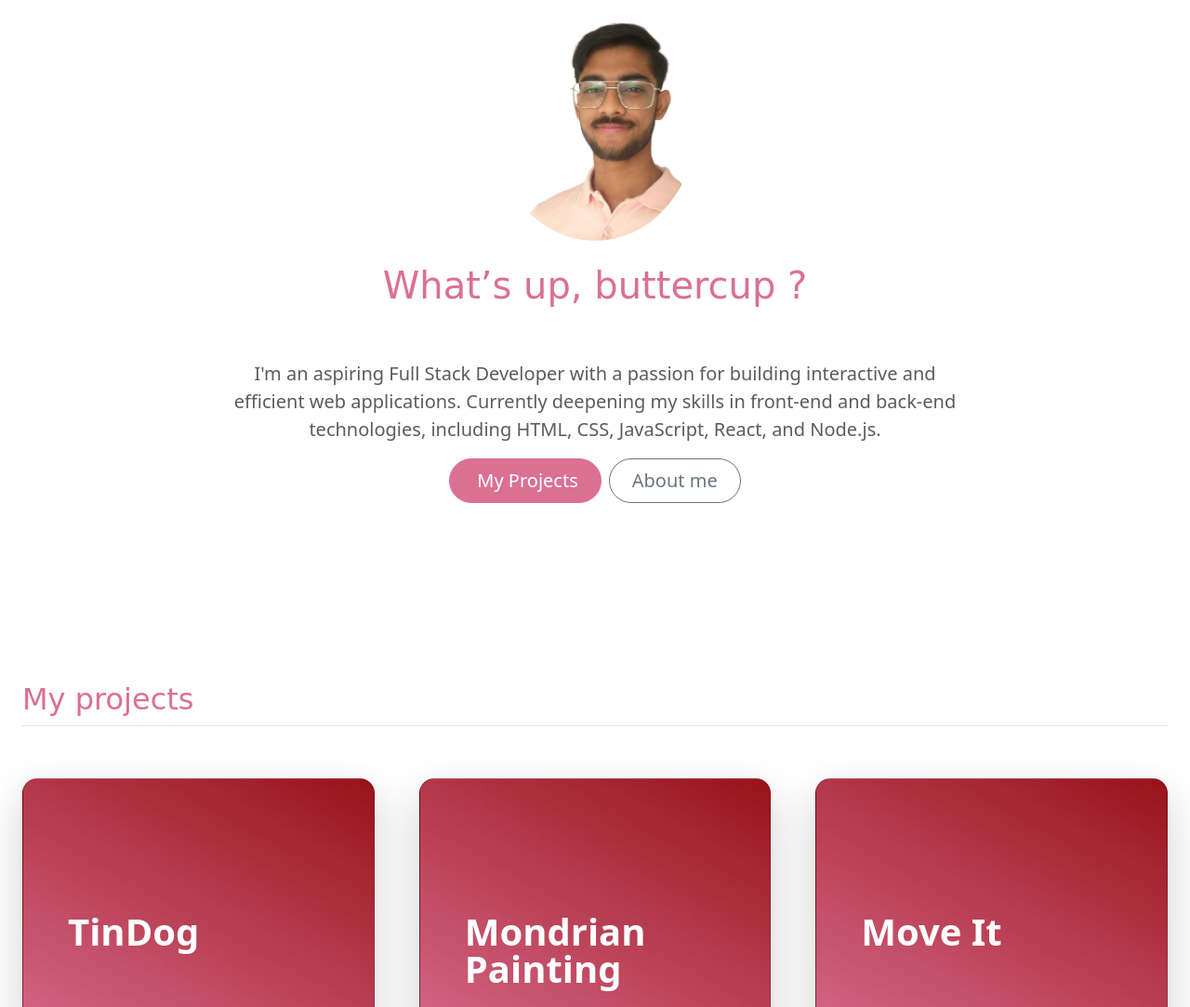
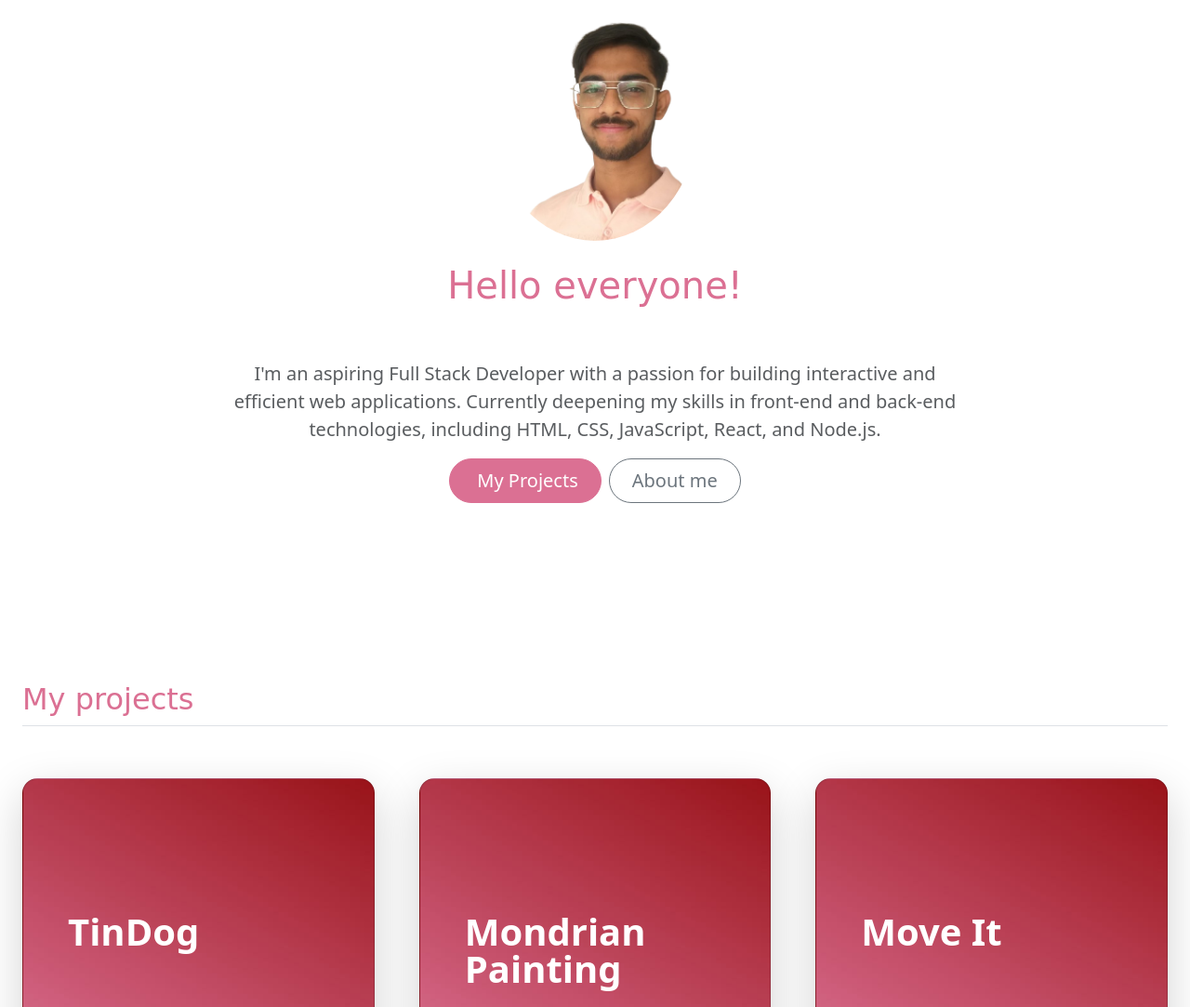
Before and after one commit to Nitish-ku/My-Portfolio, a plain HTML site: page index.html in a window 1280 px wide. Shown: the part 893-1976 px from the top of the page at 93% size. Drawn offline with nearby package versions, Linux system fonts and the light colour scheme.

Commit message:
Update index.html

```diff
--- a/index.html
+++ b/index.html
@@ -49,7 +49,7 @@
         />
         <br />
         <br />
-        <h1 class="ahem">What’s up, buttercup ?</h1>
+        <h1 class="ahem">Hello everyone!</h1>
         <br />
         <br />
         <p class="col-lg-8 mx-auto fs-5 text-muted">
```
